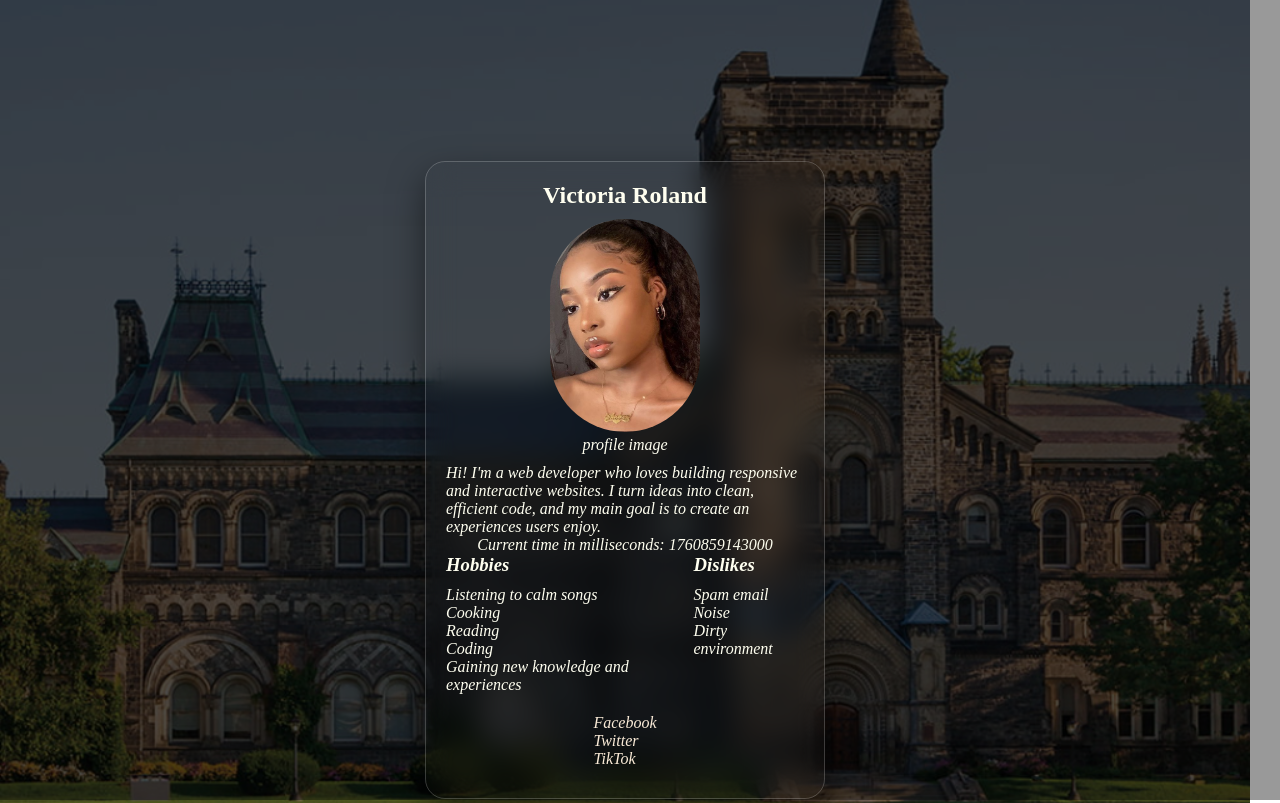
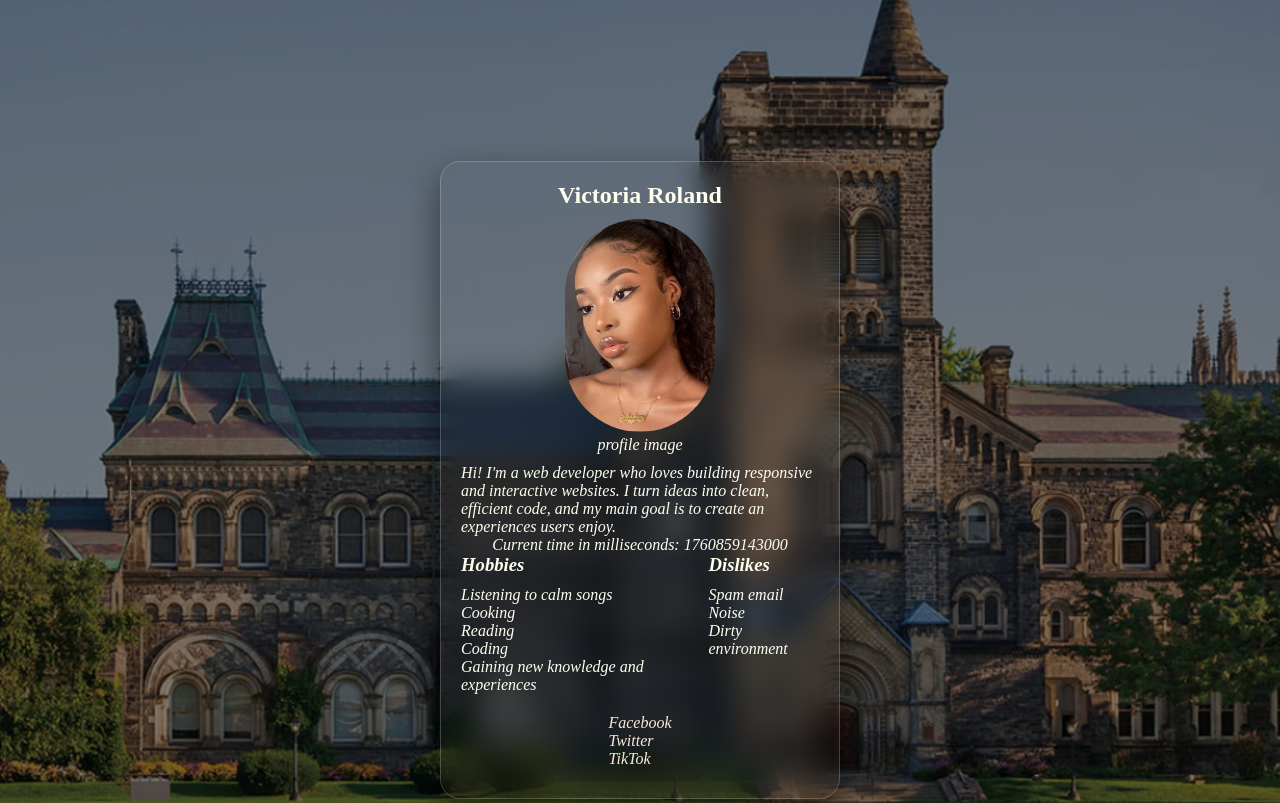
Before and after one commit to vickydiva/profile-card, a plain HTML site: page index.html in a window 1280 px wide. Shown: the top 803 px of the page. Drawn offline with Linux system fonts and the light colour scheme.

Commit message:
updated profile card design

```diff
--- a/index.css
+++ b/index.css
@@ -5,7 +5,7 @@
 }
 .container{
       width: 100%;
-    max-width: 1250px;
+    max-width: 1380px;
     height: 120vh;
     background-image: url(images/pxfuel.jpg);
     background-size: cover;
@@ -16,32 +16,9 @@
     align-items: center;
 
 }
-.container::before {
-  content: "";
-  position: absolute;
-  top: 0; left: 0;
-  width: 100%; height: 100%;
-  background-color: rgba(0, 0, 0, 0.4);
-  z-index: 0;
-}
 
 
 
-/* article{
-    position: relative;
-    height: 600px;
-     max-width: 400px;
-  width: 100%;
-    border-radius: 20px;
-    backdrop-filter: blur(15px);
-    border: 1px solid rgba(255,255, 255, 0.2);
-    box-shadow: 0 15px 35px rgba(0, 0, 0, 0.5);
-    display: flex;
-    justify-content: center;
-    flex-wrap: wrap;
-    padding: 10px;
-
-} */
 article {
     position: relative;
     max-width: 400px;
@@ -117,17 +94,8 @@ img{
 
 
 }
-/*
- @media (max-width: 768px) {
-  .container{
-    flex-direction: column;
-    text-align: center;
-  }
 
-  figure img {
-    margin-bottom: 10px;
-  }
-}  */
+
   @media (max-width: 768px) {
   article {
     max-width: 90%;
```
